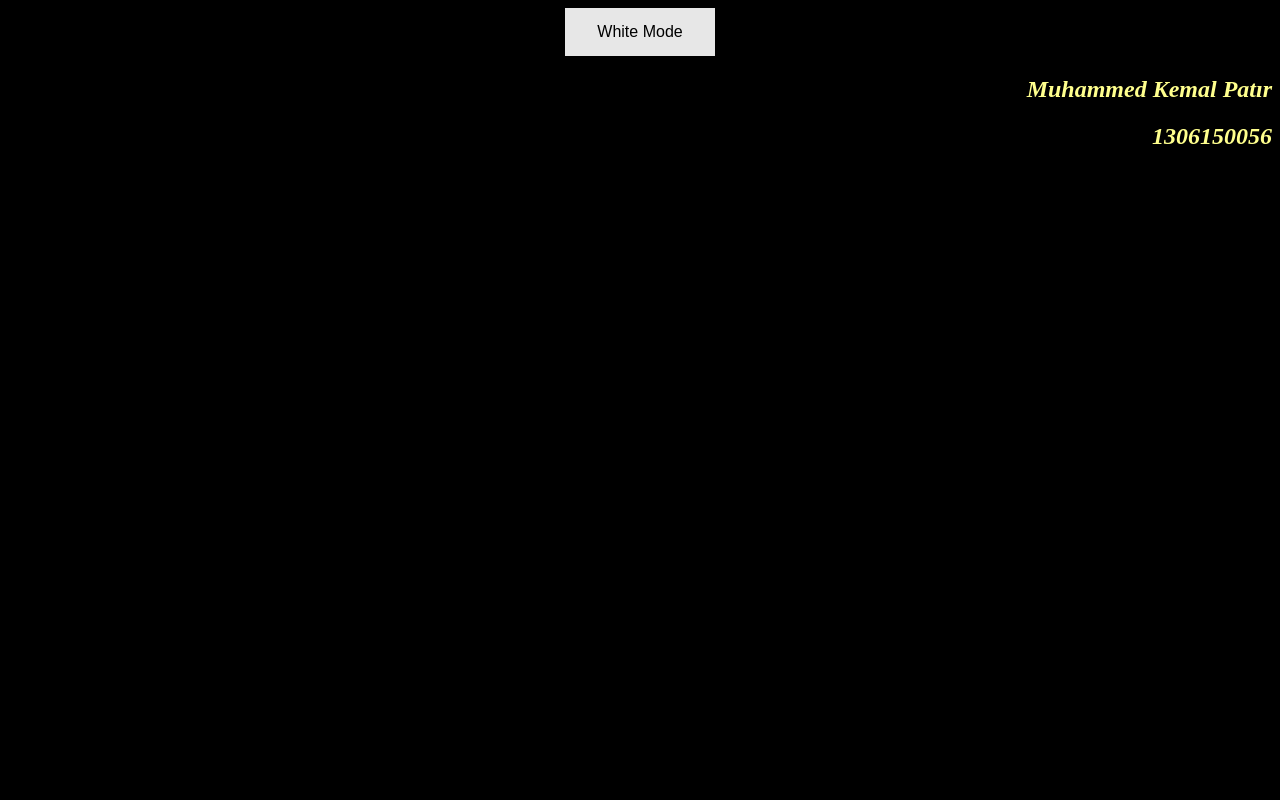
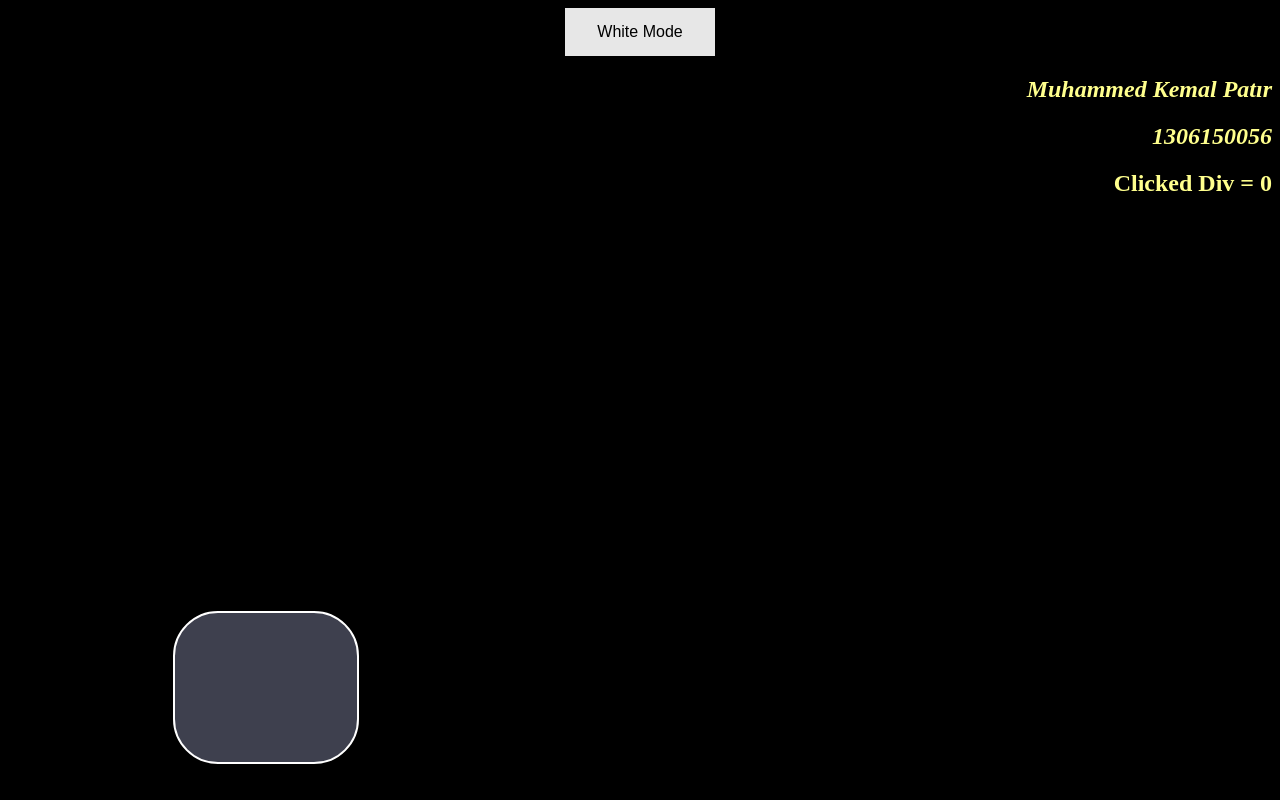
Before and after one commit to mkpatir/mkpatir.github.io, a plain HTML site: page odev2/index.html in a window 1280 px wide. Drawn offline with Linux system fonts and the light colour scheme.

Commit message:
updated odev2

```diff
--- a/odev2/index.html
+++ b/odev2/index.html
@@ -2,9 +2,9 @@
 <html>
     <head>
         <meta charset="utf-8">
-        <script src="odev2/js/JQuery 3.3.1.js" type="text/javascript"></script>
-        <script src="odev2/js/clickJS.js" type="text/javascript"></script>
-        <link href="css/main.css" rel="stylesheet">
+        <script src="/odev2/js/JQuery 3.3.1.js" type="text/javascript"></script>
+        <script src="/odev2/js/clickJS.js" type="text/javascript"></script>
+        <link href="/odev2/css/main.css" rel="stylesheet">
     </head>
     <body>
 		<center><button>White Mode</button></center>
```
